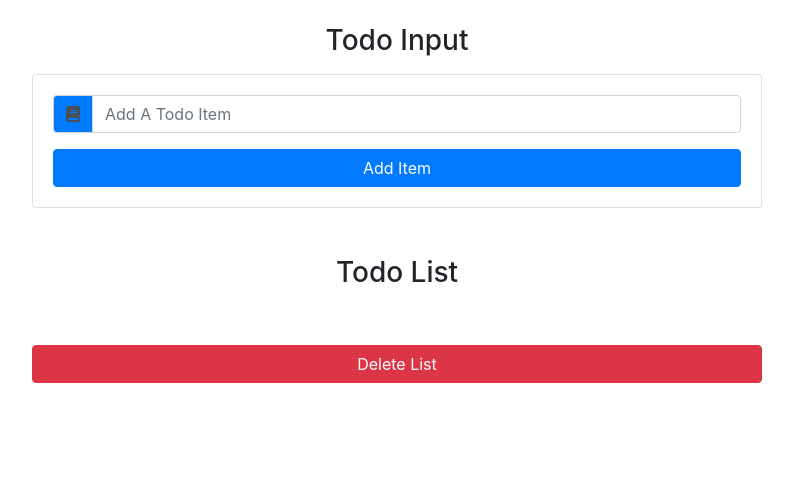
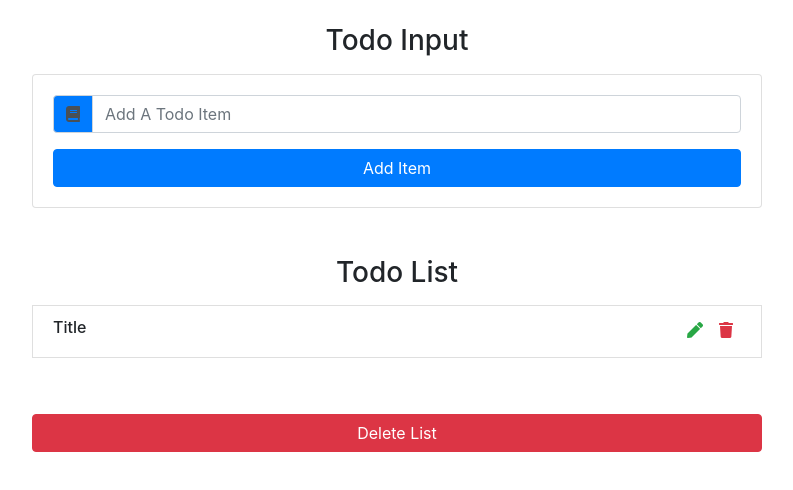
Before and after one commit to PedroLanzinha/React.Js-Todo-List-Bootstrap, a React (Create React App) app: page / in a window 1280 px wide. Shown: the top 490 px of the page, without its empty margins (243-1036 px from the left). Built offline with nearby package versions, Linux system fonts and the light colour scheme.

Commit message:
update commit-error

```diff
--- a/src/App.js
+++ b/src/App.js
@@ -6,9 +6,9 @@ import uuid from 'uuid';
 
 function App() {
   return (
-    <div class="container">
-      <div class="row">
-        <div class="col-10 mx-auto col-md-8 mt-4">
+    <div className="container">
+      <div className="row">
+        <div className="col-10 mx-auto col-md-8 mt-4">
         <h3 className="text-capitalize text-center">Todo Input</h3>
         <TodoInput/>
         <TodoList/>
--- a/src/components/TodoItem.js
+++ b/src/components/TodoItem.js
@@ -6,14 +6,15 @@ export default class TodoItem extends Component {
       <li className="list-group-item text-capitalize d-flex
       justify-content-between my-2">
         <h6>Title</h6>
-        <div className="todo-icon"></div>
-        <span className="mx-2 text-sucess">
-          <i className="fas fa-pen"></i>
-        </span>
-        <span className="mx-2 text-danger">
-          <i className="fas fa-trash"></i>
-        </span>
+        <div className="todo-icon">
+          <span className="mx-2 text-success">
+            <i className="fas fa-pen"/>
+          </span>
+          <span className="mx-2 text-danger">
+            <i className="fas fa-trash"/>
+          </span>
+        </div>
       </li>
-    )
+    );
   }
 }
--- a/src/components/TodoList.js
+++ b/src/components/TodoList.js
@@ -6,8 +6,11 @@ export default class TodoList extends Component {
     return (
       <ul className="list-group my-5">
         <h3 className="text-capitalize text-center">Todo list</h3>
-        <button type="button" className="btn btn-danger btn-block
-        text-capitalize mt-5">
+        <TodoItem/>
+        <button
+          type="button"
+          className="btn btn-danger btn-block
+          text-capitalize mt-5">
         Delete List
         </button>
       </ul>
```
